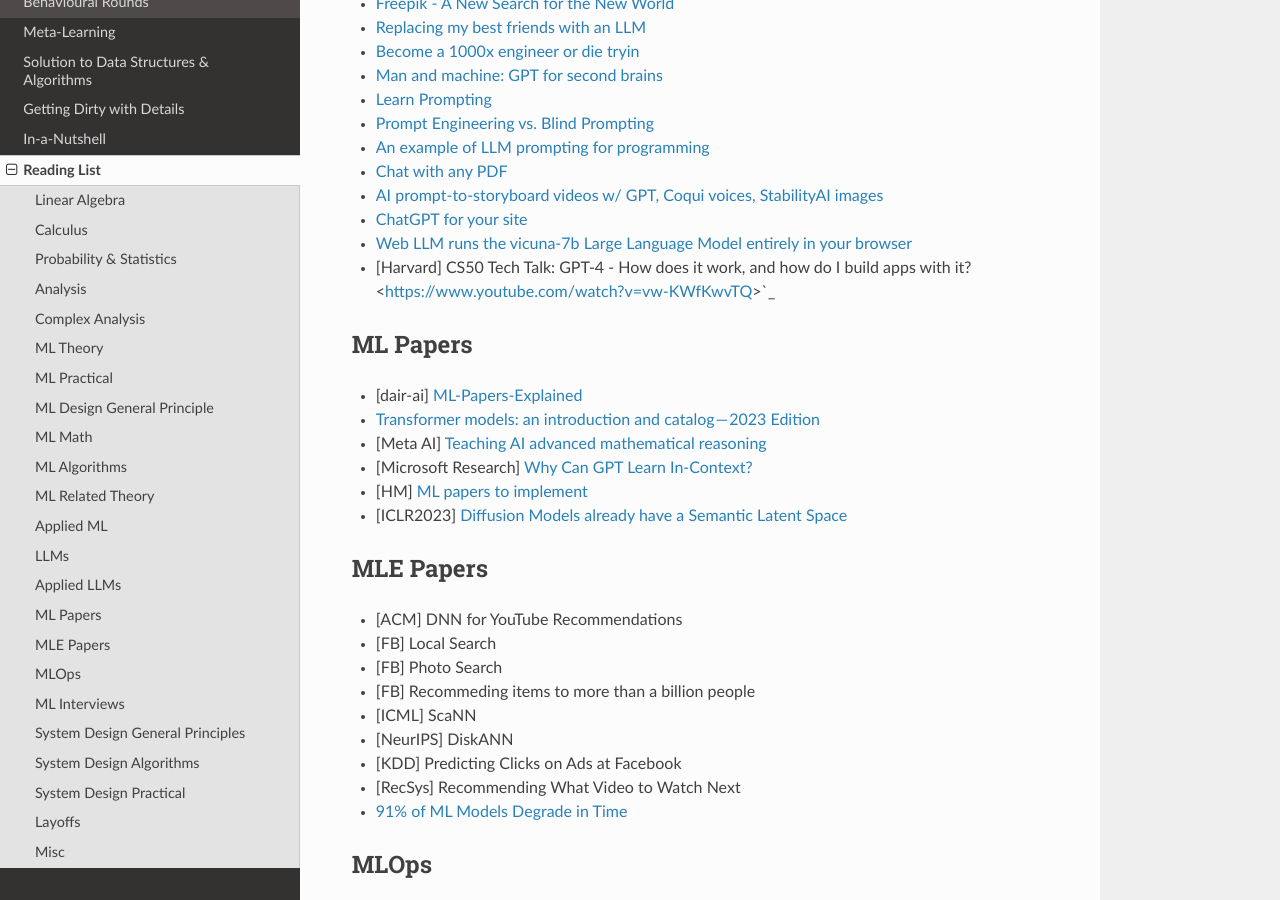
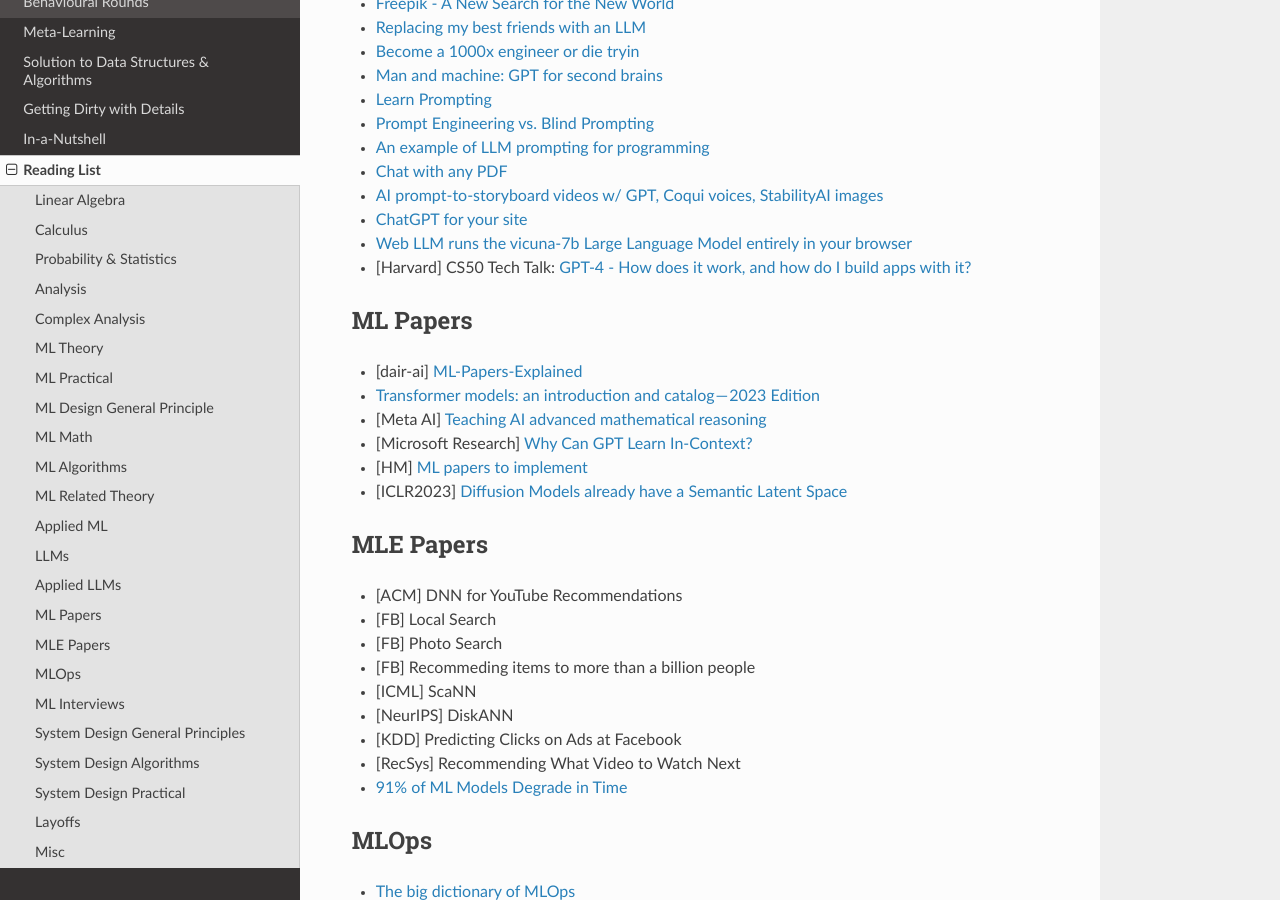
Before and after one commit to uselesstechjunks/leetcode, a Sphinx documentation site: the page built from docs/source/readlist.rst, in a window 1280 px wide and 900 px high, scrolled down 3256 px. Built offline with Sphinx 7.4.7 and the Read the Docs theme 2.0.0, drawn with Linux system fonts in a browser that asks for light colours.

Commit message:
Update readlist.rst

```diff
--- a/docs/source/readlist.rst
+++ b/docs/source/readlist.rst
@@ -158,7 +158,7 @@ Applied LLMs
 * `AI prompt-to-storyboard videos w/ GPT, Coqui voices, StabilityAI images <https://meyer.id/>`_
 * `ChatGPT for your site <https://letterdrop.com/chatgpt?ref=hn>`_
 * `Web LLM runs the vicuna-7b Large Language Model entirely in your browser <https://simonwillison.net/2023/Apr/16/web-llm/>`_
-* [Harvard] CS50 Tech Talk: GPT-4 - How does it work, and how do I build apps with it? <https://www.youtube.com/watch?v=vw-KWfKwvTQ>`_
+* [Harvard] CS50 Tech Talk: `GPT-4 - How does it work, and how do I build apps with it? <https://www.youtube.com/watch?v=vw-KWfKwvTQ>`_
 
 
 ML Papers
```
